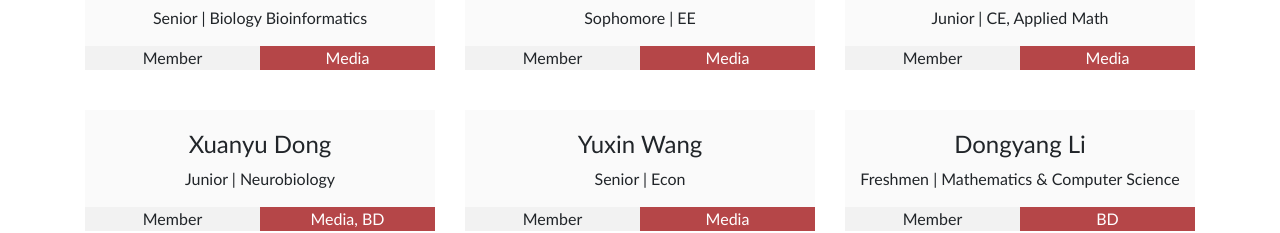
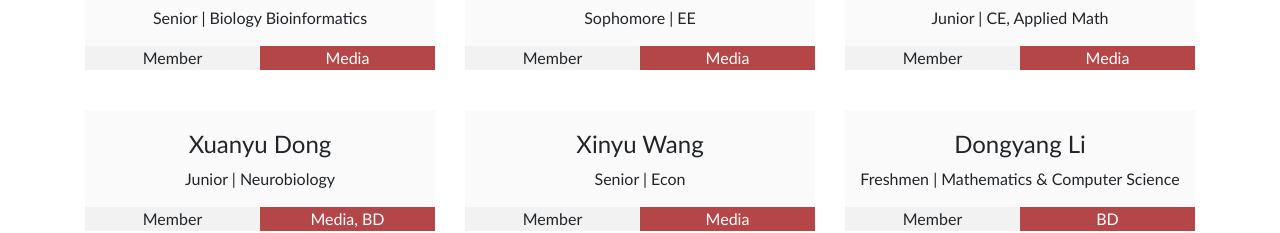
Before and after one commit to UCSDCES/CES_Official_Website_React, a React app: page /members in a window 1280 px wide. Shown: the part 2866-3099 px from the top of the page. Built offline with nearby package versions, Linux system fonts and the light colour scheme.

Commit message:
change member

```diff
--- a/src/Pages/Members/Members.js
+++ b/src/Pages/Members/Members.js
@@ -68,7 +68,7 @@ const Members = () => (
                     <MemberCard name='Xianglin Chen' info="Sophomore | EE" role="Member" department="Media" />
                     <MemberCard name='Xiaoxiao Zou' info="Junior | CE, Applied Math" role="Member" department="Media" />
                     <MemberCard name='Xuanyu Dong' info="Junior | Neurobiology" role="Member" department="Media, BD" />
-                    <MemberCard name='Yuxin Wang' info="Senior | Econ" role="Member" department="Media" />
+                    <MemberCard name='Xinyu Wang' info="Senior | Econ" role="Member" department="Media" />
 
 
                     <MemberCard name='Dongyang Li' info="Freshmen | Mathematics & Computer Science" role="Member" department="BD" />
```
